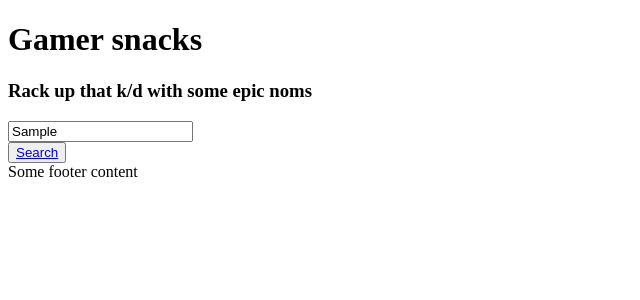
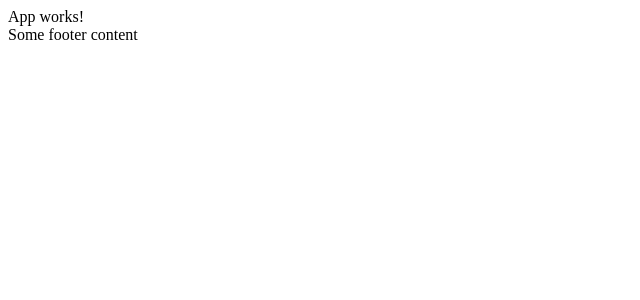
Before and after one commit to Seqi/fast-feud, a React app in the folder client/: page / in a window 1280 px wide. Both pictures are taken after typing "Sample" into the empty fields and a click on the button "Search". Shown: the top 300 px of the page, without its empty margins (0-640 px from the left). Built offline with nearby package versions, Linux system fonts and the light colour scheme.

Commit message:
routing for homepage and app

```diff
--- a/client/gulpfile.js
+++ b/client/gulpfile.js
@@ -129,6 +129,7 @@ gulp.task('serve', function () {
             port: 3100,
             livereload: true,
             open: true,
+            fallback: 'index.html'
         }))
 })
 
--- a/client/src/components/App.js
+++ b/client/src/components/Container.js
@@ -1,15 +1,17 @@
 import React from 'react'
-import { BrowserRouter, Route } from 'react-router-dom'
+import { BrowserRouter, Route, Redirect } from 'react-router-dom'
 
 import HomePage from './homepage/HomePage'
+import App from './app/App'
 import Footer from './Footer'
 
-export default class App extends React.Component {
+export default class Container extends React.Component {
     render() {
         return (
             <BrowserRouter>
                 <div>
-                    <Route path='/' component={HomePage} />
+                    <Route exact path='/' component={HomePage} />
+                    <Route exact path='/:id' component={App} />
                     <Footer />
                 </div>
             </BrowserRouter>
--- /dev/null
+++ b/client/src/components/app/App.js
@@ -0,0 +1,11 @@
+import React from 'react'
+
+export default class App extends React.Component {
+    render() {
+        return (
+            <div>
+                App works!
+            </div>
+        )
+    }
+}
--- a/client/src/index.js
+++ b/client/src/index.js
@@ -1,8 +1,8 @@
 import React from 'react'
 import ReactDOM from 'react-dom'
 
-import App from './components/App'
+import Container from './components/Container'
 
 ReactDOM.render((
-        <App />
+        <Container />
     ), document.getElementById('app'))
```
